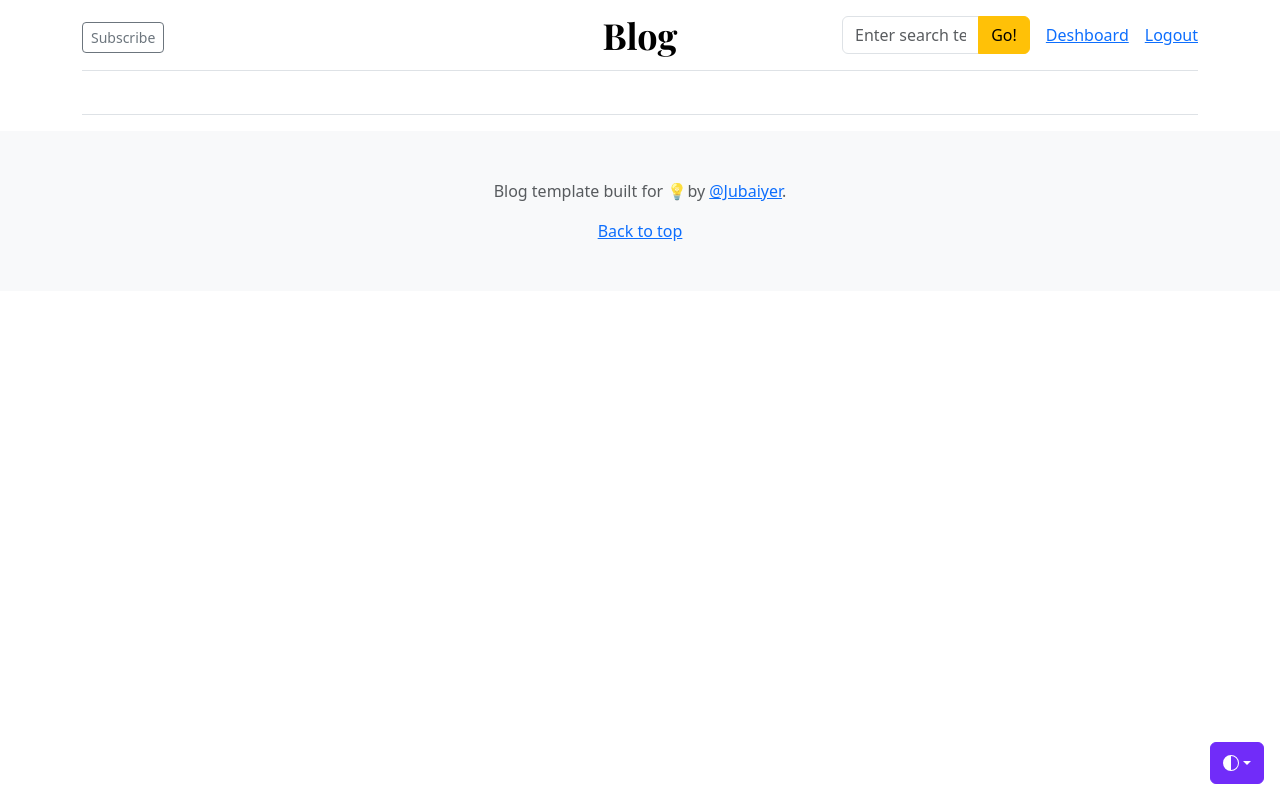
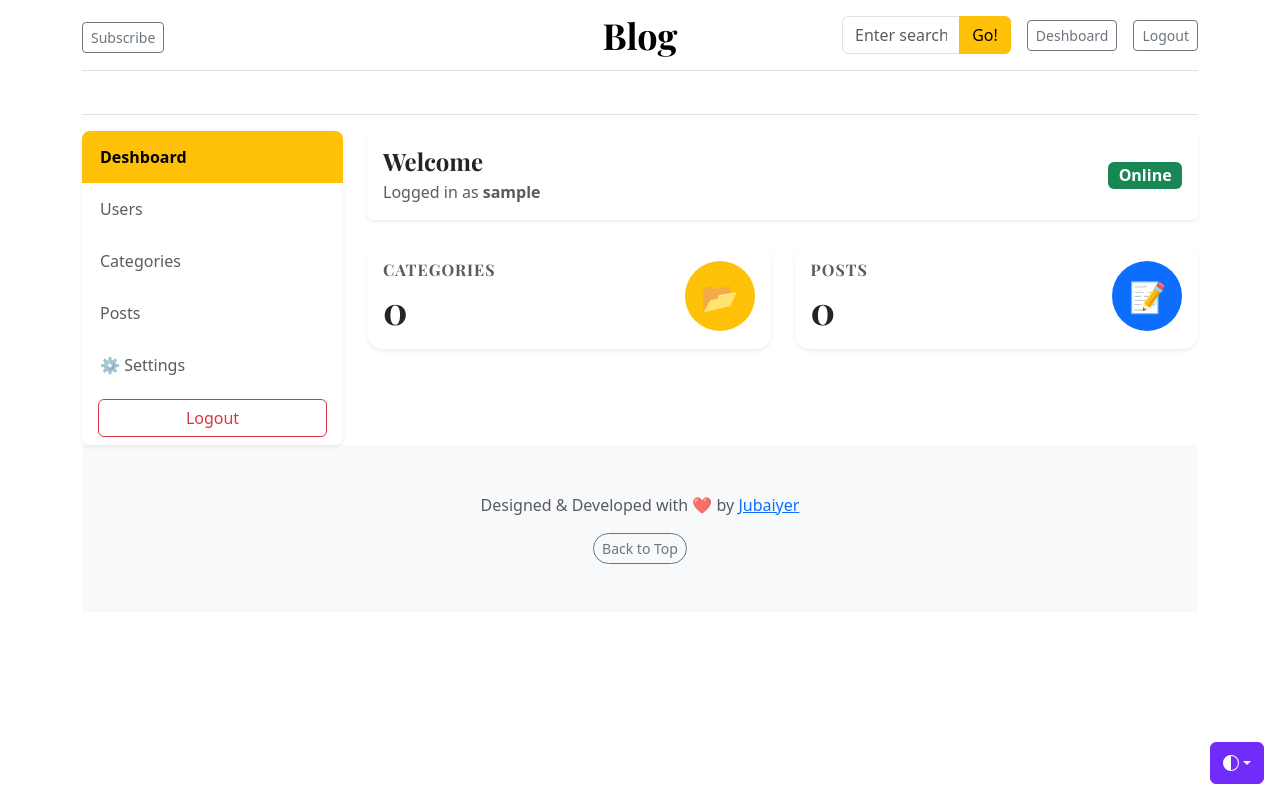
Before and after one commit to jubaiyerahammed/django-blog, a Django app: page /deshboard/ in a window 1280 px wide. Run offline with Django 5.2, Linux system fonts and the light colour scheme; the visitor is signed in with stand-in values (Sample User, id 1); data that the repository does not hold is empty; some libraries are stand-ins or nearby versions.

Commit message:
deshboards

```diff
--- a/blog_main/views.py
+++ b/blog_main/views.py
@@ -60,7 +60,7 @@ def login(request):
             user=auth.authenticate(username=username, password=password)
             if user is not None:
                 auth.login(request, user)
-            return redirect('home')
+            return redirect('deshboard')
     form = AuthenticationForm()
     context={
         'form':form
--- a/deshboards/urls.py
+++ b/deshboards/urls.py
@@ -2,4 +2,5 @@ from django.urls import path
 from .import views
 urlpatterns = [
     path('', views.deshboard, name='deshboard'),
+    path('categories/', views.categories, name='categories' ),
 ]
--- a/deshboards/views.py
+++ b/deshboards/views.py
@@ -1,5 +1,18 @@
 from django.shortcuts import render
+from blogs.models import Category,Blog
+from django.contrib.auth.decorators import login_required
+# Create your views here.
 
-# Create your views here.
+@login_required(login_url='login')  #এটা Django‑র একটা ডেকোরেটর।
+#এটা কোনো ভিউ ফাংশনের উপরে বসালে সেই ভিউ শুধু লগইন করা ইউজারই দেখতে পারবে।
 def deshboard(request):
-    return render (request, 'deshboard/deshboard.html')
+    category_count=Category.objects.all().count()
+    blog_count=Blog.objects.all().count()
+    context={
+        'category_count':category_count,
+        'blog_count':blog_count,
+    }
+    return render (request, 'deshboard/deshboard.html', context)
+
+def categories(request):
+    return render (request, 'deshboard/categories.html')
--- /dev/null
+++ b/static/css/dashboard/sidebar.css
@@ -0,0 +1,78 @@
+/* leftbar */
+.list-group-item{
+    border: none;
+    padding: 14px 18px;
+    font-weight: 500;
+    transition: all .3s ease;
+}
+
+.list-group-item:hover{
+    background: #ffc107;
+    color: #000;
+    padding-left: 25px;
+}
+
+.list-group-item.active{
+    background: #ffc107;
+    color: #000;
+    font-weight: 600;
+}
+.sidebar-active{
+    background-color: #ffc107;
+    color: #000 !important;
+    font-weight: 600;
+}
+
+.card{
+    overflow: hidden;
+}
+
+
+
+/* Rightbar */
+/* Welcome Card */
+.card h4{
+    font-weight: 700;
+}
+
+/* Dashboard Card */
+
+.dashboard-card{
+    border-radius: 15px;
+    transition: .3s ease;
+}
+
+.dashboard-card:hover{
+    transform: translateY(-6px);
+    box-shadow: 0 10px 25px rgba(0,0,0,.12) !important;
+}
+
+/* Icon */
+
+.dashboard-icon{
+    width:70px;
+    height:70px;
+
+    border-radius:50%;
+
+    display:flex;
+    justify-content:center;
+    align-items:center;
+
+    color:#fff;
+
+    font-size:30px;
+}
+
+/* Card Number */
+
+.dashboard-card h2{
+    font-size:38px;
+    font-weight:700;
+}
+
+/* Card Title */
+
+.dashboard-card h6{
+    letter-spacing:1px;
+}
--- a/templates/base.html
+++ b/templates/base.html
@@ -26,6 +26,7 @@
       rel="stylesheet"
     />
     <link rel="stylesheet" href="{% static 'css/blog.css' %}">
+    {% block extra_css %}{% endblock %}
     <style>
       .bd-placeholder-img {
         font-size: 1.125rem;
@@ -250,10 +251,14 @@
             <a class="btn btn-sm btn-outline-secondary ms-2" href="{% url 'login' %}">Login</a>
             <a class="btn btn-sm btn-warning ms-2" href="{% url 'register' %}">Register</a>
             {% else %}
-            <span><a href="{% url 'deshboard' %}">Deshboard</a></span>
+
+            <span><a class="btn btn-sm btn-outline-secondary" href="{% url 'deshboard' %}">Deshboard</a></span>
+
             &emsp;
 
-            <span><a href="{% url 'logout' %}">Logout</a></span>
+            <span><a class="btn btn-sm btn-outline-secondary" href="{% url 'logout' %}">Logout</a></span>
+
+
             {% endif %}
           </div>
         </div>
@@ -267,27 +272,31 @@
 
         </nav>
       </div>
+      <!-- Main content part -->
+      {% block content %}
+      {% endblock %}
     </div>
 
 
-<!-- Main content part -->
 
-{% block content %}
-
-{% endblock %}
 
 <!-- Footer part -->
 
-  <footer class="py-5 text-center text-body-secondary bg-body-tertiary">
+
     <div class="container">
-      <p>
-        Blog template built for
-        <a href="https://getbootstrap.com/"> </a>  💡by
-        <a href="https://x.com/mdo">@Jubaiyer</a>.
-      </p>
-      <p class="mb-0"><a href="#">Back to top</a></p>
+      <footer class="footer py-5 bg-body-tertiary text-center">
+
+          <p class="text-muted mb-3">
+              Designed &amp; Developed with ❤️ by
+              <a href="https://x.com/Juba2886" target="_blank">Jubaiyer</a>
+          </p>
+
+          <a href="#" class="btn btn-outline-secondary btn-sm rounded-pill">
+              Back to Top
+          </a>
+
+      </footer>
     </div>
-  </footer>
     <script
       src="{% static 'js/bootstrap.bundle.min.js' %}"
       class="astro-vvvwv3sm"
--- a/templates/deshboard/deshboard.html
+++ b/templates/deshboard/deshboard.html
@@ -1,8 +1,97 @@
 {% extends 'base.html' %}
 
 {% block content %}
+{% load static %}
+{% block extra_css %}
+<link rel="stylesheet" href="{% static 'css/dashboard/sidebar.css' %}">
+{% endblock %}
+<!-- leftbar -->
+<div class="row">
+    <!-- load the sidebar -->
+    {% include 'deshboard/sidebar.html'%}
 
 
+    <!-- Rightbar -->
+    <div class="col-md-9">
+
+        <!-- Welcome Card -->
+        <div class="card shadow-sm border-0 mb-4">
+            <div class="card-body d-flex justify-content-between align-items-center">
+                <div>
+                    <h4 class="mb-1">Welcome </h4>
+                    <p class="text-muted mb-0">
+                        Logged in as <strong>{{ user }}</strong>
+                    </p>
+                </div>
+
+                <div>
+                    <span class="badge bg-success fs-6">Online</span>
+                </div>
+            </div>
+        </div>
+
+        <!-- Dashboard Cards -->
+        <div class="row g-4">
+
+            <!-- Categories -->
+            <div class="col-md-6">
+                <div class="card dashboard-card shadow-sm border-0">
+                    <div class="card-body">
+
+                        <div class="d-flex justify-content-between align-items-center">
+
+                            <div>
+                                <h6 class="text-uppercase text-muted mb-2">
+                                    Categories
+                                </h6>
+
+                                <h2 class="fw-bold mb-0">
+                                    {{category_count}}
+                                </h2>
+                            </div>
+
+                            <div class="dashboard-icon bg-warning">
+                                📂
+                            </div>
+
+                        </div>
+
+                    </div>
+                </div>
+            </div>
+
+            <!-- Posts -->
+            <div class="col-md-6">
+                <div class="card dashboard-card shadow-sm border-0">
+                    <div class="card-body">
+
+                        <div class="d-flex justify-content-between align-items-center">
+
+                            <div>
+                                <h6 class="text-uppercase text-muted mb-2">
+                                    Posts
+                                </h6>
+
+                                <h2 class="fw-bold mb-0">
+                                    {{blog_count}}
+                                </h2>
+                            </div>
+
+                            <div class="dashboard-icon bg-primary">
+                                📝
+                            </div>
+
+                        </div>
+
+                    </div>
+                </div>
+            </div>
+
+        </div>
+
+    </div>
+</div>
+<!-- rightbar -->
 
 
 {% endblock %}
--- /dev/null
+++ b/templates/deshboard/sidebar.html
@@ -0,0 +1,41 @@
+{% load static %}
+{% block extra_css %}
+<link rel="stylesheet" href="{% static 'css/dashboard/sidebar.css' %}">
+{% endblock %}
+
+    <div class="col-md-3">
+        <div class="card shadow-sm border-0 rounded-3">
+            <!-- Sidebar Menu -->
+            <div class="list-group list-group-flush">
+
+                <a href="{% url 'deshboard' %}"
+                    class="list-group-item list-group-item-action
+                    {% if '/deshboard/' == request.path %}sidebar-active{% endif %}">
+                    Deshboard
+                </a>
+                <a href="#" class="list-group-item list-group-item-action">
+                    Users
+                </a>
+                <a href="{% url 'categories' %}"
+                    class="list-group-item list-group-item-action
+                    {% if '/categories/' in request.path %}sidebar-active{% endif %}">
+                    Categories
+                </a>
+                <a href="#" class="list-group-item list-group-item-action">
+                    Posts
+                </a>
+                <a href="#" class="list-group-item list-group-item-action">
+                    ⚙️ Settings
+                </a>
+
+            </div>
+
+            <!-- Logout -->
+            <div class="card-footer bg-white">
+                <a href="#" class="btn btn-outline-danger w-100">
+                    Logout
+                </a>
+            </div>
+
+        </div>
+    </div>
```
Also changed, not shown: templates/deshboard/categories.html (added, +42 -0 lines), static/css/blog.css (line endings or trailing spaces).
